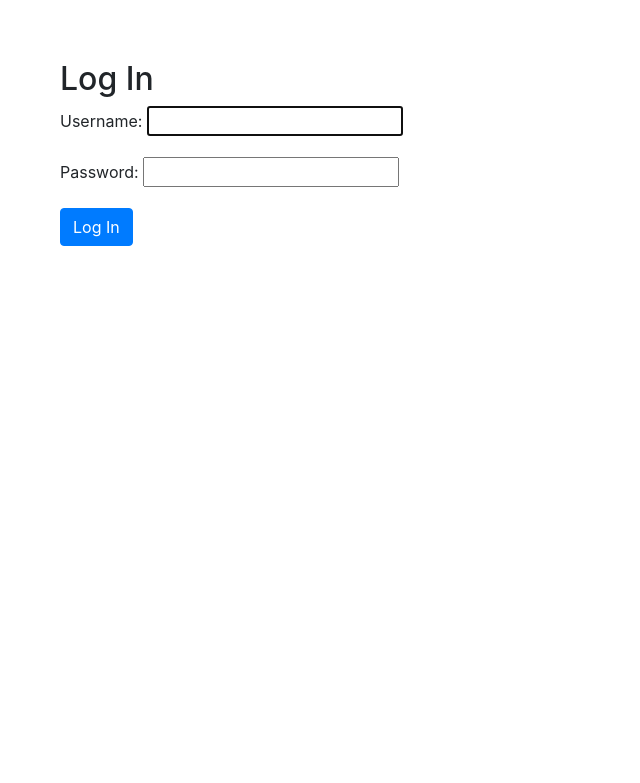
After one commit to andywu8/django-note-app, a Django app: page /accounts/login/ in a window 1280 px wide. The commit adds this page. Shown: the top 783 px of the page, without its empty margins (0-640 px from the left). Run offline with Django 4.2, Linux system fonts and the light colour scheme.

Commit message:
added auth system, still need to fix login a bit

```diff
--- /dev/null
+++ b/notes_api/templates/registration/login.html
@@ -0,0 +1,21 @@
+<!-- templates/registration/login.html -->
+<html>
+  <header>
+    <link rel="stylesheet" href="https://cdn.jsdelivr.net/npm/bootstrap@4.3.1/dist/css/bootstrap.min.css" integrity="sha384-ggOyR0iXCbMQv3Xipma34MD+dH/1fQ784/j6cY/iJTQUOhcWr7x9JvoRxT2MZw1T" crossorigin="anonymous">
+  </header>
+  <style>
+    body {
+      padding-top: 60px;
+      padding-left: 60px;
+      padding-right: 60px;
+    }
+  </style>
+  <body>
+    <h2>Log In</h2>
+    <form class="form-group" method="post">
+      {% csrf_token %}
+      {{ form.as_p }}
+      <button class="btn btn-primary" type="submit">Log In</button>
+    </form>
+  </body>
+</html>
--- a/notes_api/urls.py
+++ b/notes_api/urls.py
@@ -5,9 +5,7 @@ from django.urls import path, include
 from . import views
 app_name = 'notes_api'
 urlpatterns = [
-    path('', views.NoteList.as_view(), name='note_list'),
-    path('accounts/', include('allauth.urls')),
-    path('logout', LogoutView.as_view(), name='logout'),
+    path('', views.NoteList.as_view(), name='home'),
     path('detail/<int:pk>/', views.NoteDetail.as_view(), name='note_detail'),
     path('add_note/', views.add_note, name='add_note'),
     path('delete_note/<int:pk>/', views.delete_note, name='delete_note'),
--- a/notes_api/views.py
+++ b/notes_api/views.py
@@ -38,16 +38,16 @@ def update_note(request, pk):
         note = NoteForm(request.POST)
         if note.is_valid():
             note.save()
-            return HttpResponseRedirect(reverse('notes_api:note_list'))
+            return HttpResponseRedirect(reverse('notes_api:home'))
 
 def add_note(request):
     if request.method=="POST":
         note = NoteForm(request.POST)
         if note.is_valid():
             note.save()
-            return HttpResponseRedirect(reverse('notes_api:note_list'))
+            return HttpResponseRedirect(reverse('notes_api:home'))
 
 def delete_note(request, pk):
     note = get_object_or_404(Note, pk=pk)
     note.delete()
-    return HttpResponseRedirect(reverse('notes_api:note_list'))
+    return HttpResponseRedirect(reverse('notes_api:home'))
--- a/notes_app/settings.py
+++ b/notes_app/settings.py
@@ -147,4 +147,4 @@ SOCIALACCOUNT_PROVIDERS = {
 SITE_ID = 2
 
 LOGIN_REDIRECT_URL = '/'
-LOGOUT_REDIRECT_URL = '/'
+LOGOUT_REDIRECT_URL = '/accounts/login/'
--- a/notes_app/urls.py
+++ b/notes_app/urls.py
@@ -18,8 +18,8 @@ from django.contrib import admin
 from django.urls import path, include
 from notes_api import views
 urlpatterns = [
-
-    path('', views.NoteList.as_view(), name='note-list'),
+    path('', views.NoteList.as_view(), name='home'),
+    path("accounts/", include("django.contrib.auth.urls")),  # new
     path('admin/', admin.site.urls),
     path('notes_api/', include('notes_api.urls'))
 ]
```
Also changed, not shown: notes_api/templates/notes_api/index.html (+6 -4 lines).
